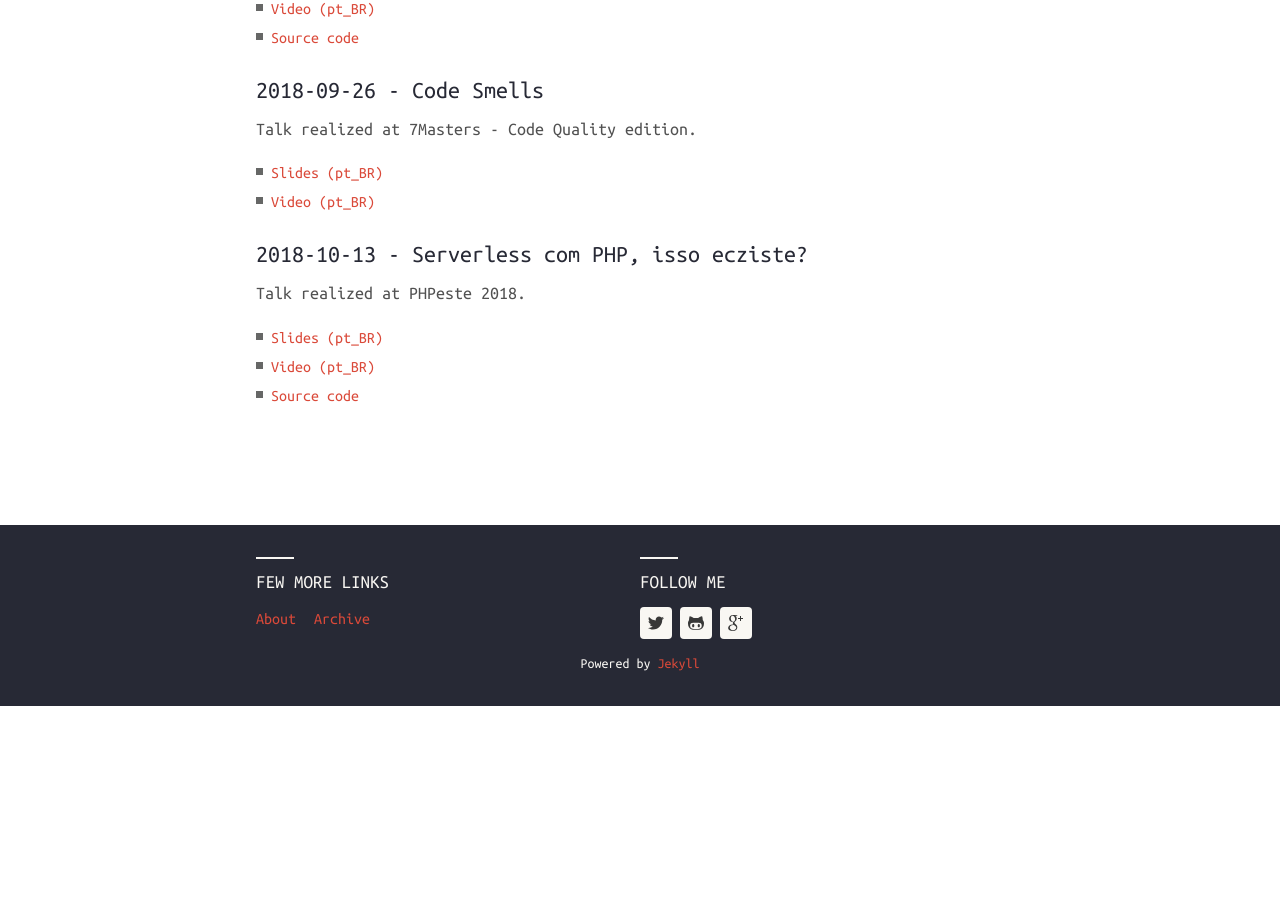
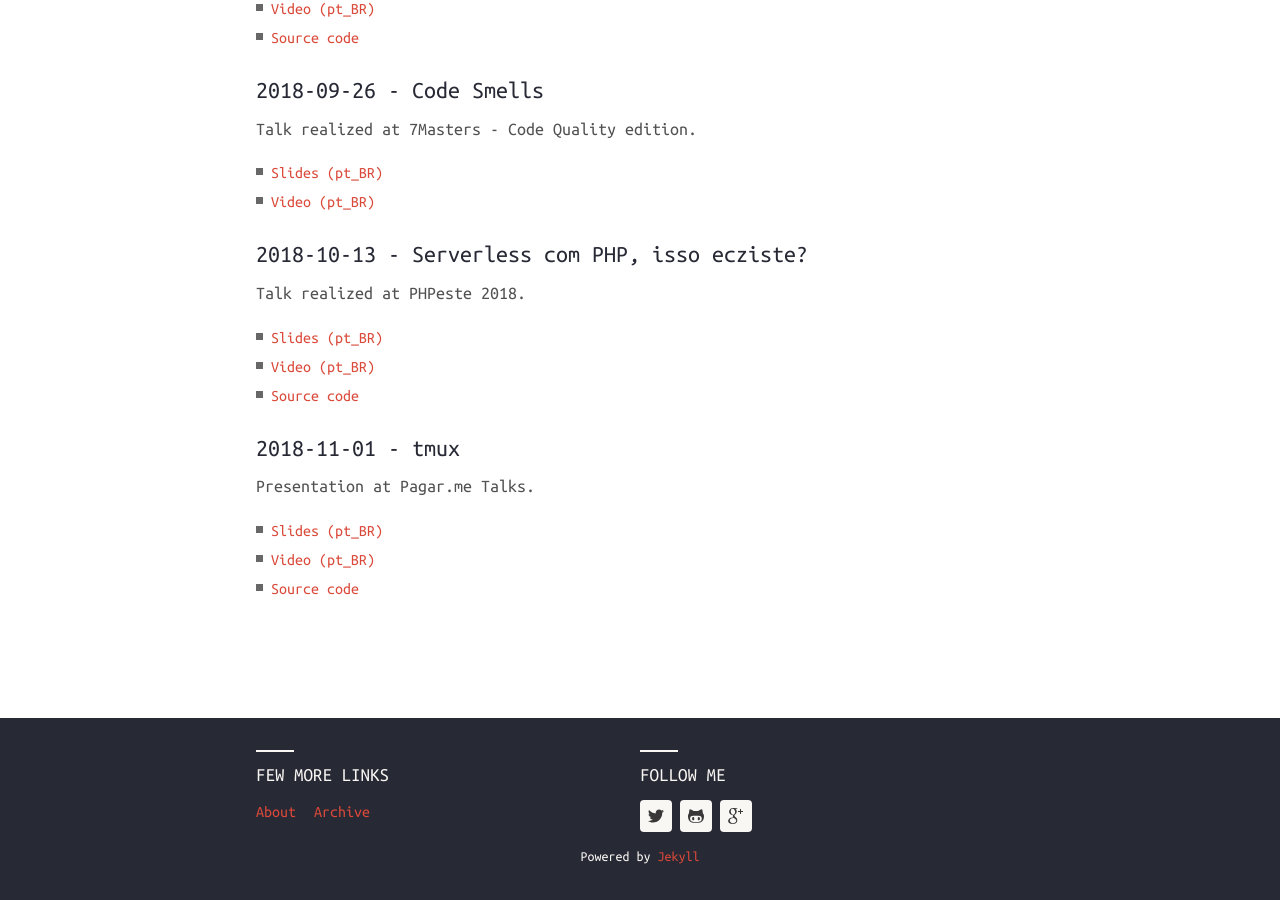
Before and after one commit to devdrops/devdrops.me, a Jekyll site: the page built from talks.md, in a window 1280 px wide and 900 px high, scrolled down 2836 px. Built offline with Jekyll 4.4.1, drawn with Linux system fonts in a browser that asks for light colours; nearby versions of some CDN libraries; before the commit the page ends 3542 px from its top, so only the background shows below that.

Commit message:
talks: new talk: tmux

```diff
--- a/talks.md
+++ b/talks.md
@@ -122,3 +122,11 @@ Talk realized at PHPeste 2018.
 * [Slides (pt_BR)](https://speakerdeck.com/devdrops/serverless-e-php-phpeste-2018)
 * [Video (pt_BR)]()
 * [Source code](https://github.com/devdrops/serverless-php)
+
+#### 2018-11-01 - tmux
+
+Presentation at Pagar.me Talks.
+
+* [Slides (pt_BR)](https://github.com/devdrops/how-was-life-without-tmux/tree/pagarme-talk)
+* [Video (pt_BR)](https://www.youtube.com/watch?v=LzXaMBQOs4w)
+* [Source code](https://github.com/devdrops/how-was-life-without-tmux/tree/pagarme-talk)
```
